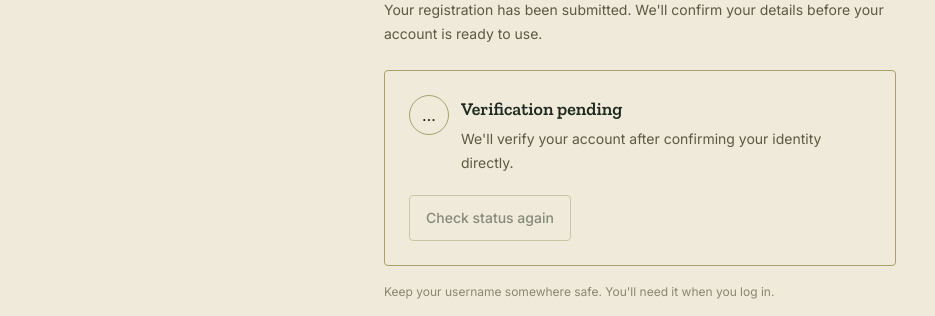
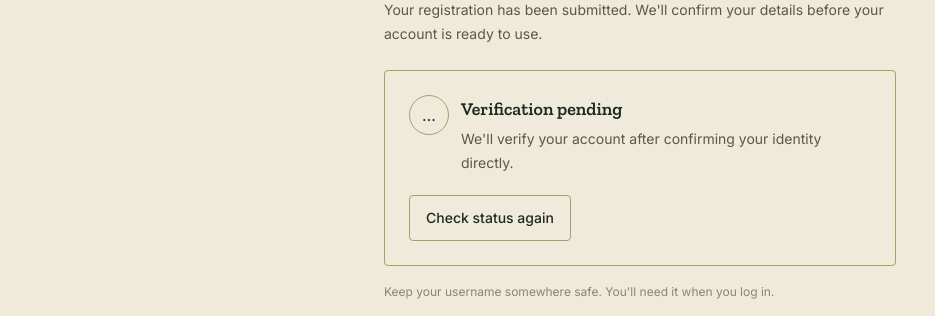
Before and after one commit to Nel-tech/cdl, a Next.js app: page /signup/pending in a window 1280 px wide. Shown: the part 203-519 px from the top of the page, without its empty margins (0-935 px from the left). Built offline with nearby package versions, Linux system fonts and the light colour scheme; no server answers.

Commit message:
Fix pending page: fall back to session lookup when username param is missing, auto-redirect once verified

```diff
--- a/app/signup/pending/page.tsx
+++ b/app/signup/pending/page.tsx
@@ -2,10 +2,13 @@
 
 import { Suspense, useEffect, useState } from "react";
 import Link from "next/link";
-import { useSearchParams } from "next/navigation";
+import { useSearchParams, useRouter } from "next/navigation";
 import { createClient } from "@/lib/supabase/client";
 import { Header } from "@/components/Header";
-import { useRouter } from "next/navigation"
+import { VerificationStatus } from "@/components/signup/VerificationStatus";
+import { UsernameDisplay } from "@/components/signup/UsernameDisplay";
+import { VerifiedLoginPrompt } from "@/components/signup/VerifiedLoginPrompt";
+import { CheckStatusButton } from "@/components/signup/CheckStatusButton";
 
 function PendingContent() {
     const searchParams = useSearchParams();
@@ -18,9 +21,34 @@ function PendingContent() {
     const [checking, setChecking] = useState(false);
 
     async function checkStatus() {
-        if (!username || checking) return;
+        setChecking(true);
 
-        setChecking(true);
+        if (!username) {
+            const { data: { user } } = await supabase.auth.getUser();
+
+            if (!user) {
+                setChecking(false);
+                return;
+            }
+
+            const { data: president } = await supabase
+                .from("cds_presidents")
+                .select("username, is_verified")
+                .eq("auth_user_id", user.id)
+                .single();
+
+            if (president) {
+                setUsername(president.username);
+                setVerified(president.is_verified);
+                if (president.is_verified) {
+                    router.push("/dashboard");
+                    return;
+                }
+            }
+
+            setChecking(false);
+            return;
+        }
 
         const { data } = await supabase
             .from("cds_presidents")
@@ -41,7 +69,6 @@ function PendingContent() {
         void checkStatus();
     }, []);
 
-
     return (
         <main className="px-4 py-12 sm:px-6 sm:py-16">
             <section className="mx-auto w-full max-w-lg">
@@ -59,49 +86,17 @@ function PendingContent() {
                 </div>
 
                 <div className="rounded-sm border border-khaki bg-paper p-5 sm:p-6">
-                    <div className="mb-5 flex items-start gap-3">
-                        <div className="flex h-10 w-10 shrink-0 items-center justify-center rounded-full border border-khaki text-ink">
-                            {verified === true ? "✓" : "…"}
-                        </div>
+                    <VerificationStatus verified={verified} />
 
-                        <div className="min-w-0 flex-1">
-                            <h2 className="font-display text-lg font-semibold text-ink">
-                                {verified === true ? "You're verified" : "Verification pending"}
-                            </h2>
-                            <p className="mt-1 text-sm leading-6 text-[#5c5942]">
-                                {verified === true
-                                    ? "Your account has been verified. You can now log in."
-                                    : "We'll verify your account after confirming your identity directly."}
-                            </p>
-                        </div>
-                    </div>
+                    {username && <UsernameDisplay username={username} />}
 
-                    {username && (
-                        <div className="mb-5 border-t border-khaki pt-4">
-                            <p className="text-xs text-[#5c5942]">Your login username</p>
-                            <p className="mt-1 break-all font-display text-lg font-semibold text-ink">
-                                {username}
-                            </p>
-                        </div>
-                    )}
+                    {verified === true && <VerifiedLoginPrompt />}
 
-                    {verified === true && (
-                        <div className="mb-4 border border-forest rounded-sm p-3 text-sm text-forest">
-                            Your account is ready.{" "}
-                            <Link href="/login" className="font-semibold underline underline-offset-2">
-                                Log in
-                            </Link>
-                        </div>
-                    )}
-
-                    <button
-                        type="button"
-                        onClick={checkStatus}
-                        disabled={checking || !username}
-                        className="w-full rounded-sm border border-khaki px-4 py-3 text-sm font-medium text-ink transition-opacity disabled:cursor-not-allowed disabled:opacity-50 sm:w-auto"
-                    >
-                        {checking ? "Checking status…" : "Check status again"}
-                    </button>
+                    <CheckStatusButton
+                        onCheck={checkStatus}
+                        checking={checking}
+                        disabled={false}
+                    />
                 </div>
 
                 <p className="mt-4 text-xs leading-5 text-[#8a8770]">
--- /dev/null
+++ b/components/signup/CheckStatusButton.tsx
@@ -0,0 +1,18 @@
+type CheckStatusButtonProps = {
+    onCheck: () => void;
+    checking: boolean;
+    disabled: boolean;
+};
+
+export function CheckStatusButton({ onCheck, checking, disabled }: CheckStatusButtonProps) {
+    return (
+        <button
+            type="button"
+            onClick={onCheck}
+            disabled={disabled || checking}
+            className="w-full rounded-sm border border-khaki px-4 py-3 text-sm font-medium text-ink transition-opacity disabled:cursor-not-allowed disabled:opacity-50 sm:w-auto"
+        >
+            {checking ? "Checking status…" : "Check status again"}
+        </button>
+    );
+}
--- /dev/null
+++ b/components/signup/UsernameDisplay.tsx
@@ -0,0 +1,14 @@
+type UsernameDisplayProps = {
+    username: string;
+};
+
+export function UsernameDisplay({ username }: UsernameDisplayProps) {
+    return (
+        <div className="mb-5 border-t border-khaki pt-4">
+            <p className="text-xs text-[#5c5942]">Your login username</p>
+            <p className="mt-1 break-all font-display text-lg font-semibold text-ink">
+                {username}
+            </p>
+        </div>
+    );
+}
--- /dev/null
+++ b/components/signup/VerificationStatus.tsx
@@ -0,0 +1,24 @@
+type VerificationStatusProps = {
+    verified: boolean | null;
+};
+
+export function VerificationStatus({ verified }: VerificationStatusProps) {
+    return (
+        <div className="mb-5 flex items-start gap-3">
+            <div className="flex h-10 w-10 shrink-0 items-center justify-center rounded-full border border-khaki text-ink">
+                {verified === true ? "✓" : "…"}
+            </div>
+
+            <div className="min-w-0 flex-1">
+                <h2 className="font-display text-lg font-semibold text-ink">
+                    {verified === true ? "You're verified" : "Verification pending"}
+                </h2>
+                <p className="mt-1 text-sm leading-6 text-[#5c5942]">
+                    {verified === true
+                        ? "Your account has been verified. You can now log in."
+                        : "We'll verify your account after confirming your identity directly."}
+                </p>
+            </div>
+        </div>
+    );
+}
--- /dev/null
+++ b/components/signup/VerifiedLoginPrompt.tsx
@@ -0,0 +1,12 @@
+import Link from "next/link";
+
+export function VerifiedLoginPrompt() {
+    return (
+        <div className="mb-4 border border-forest rounded-sm p-3 text-sm text-forest">
+            Your account is ready.{" "}
+            <Link href="/login" className="font-semibold underline underline-offset-2">
+                Log in
+            </Link>
+        </div>
+    );
+}
```
